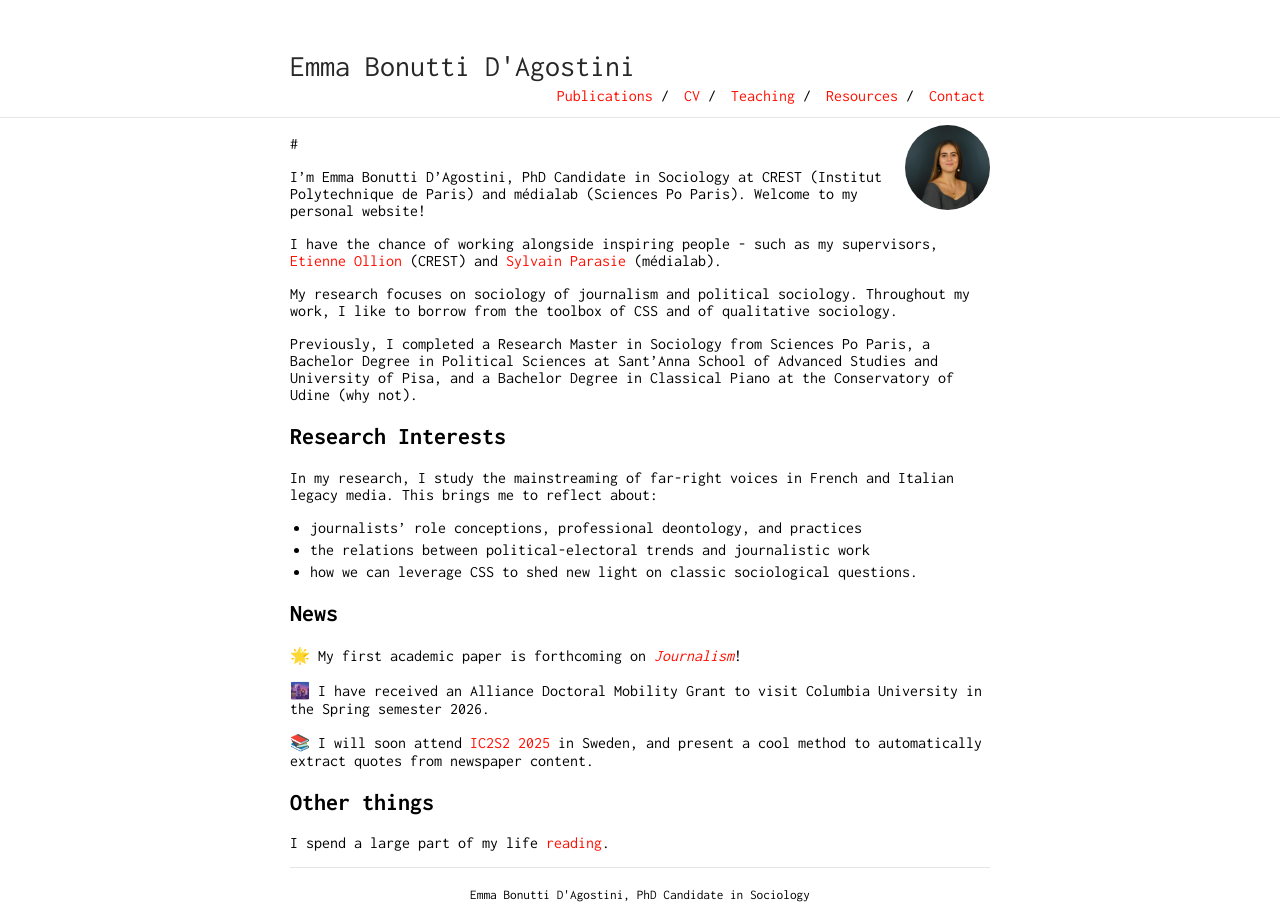
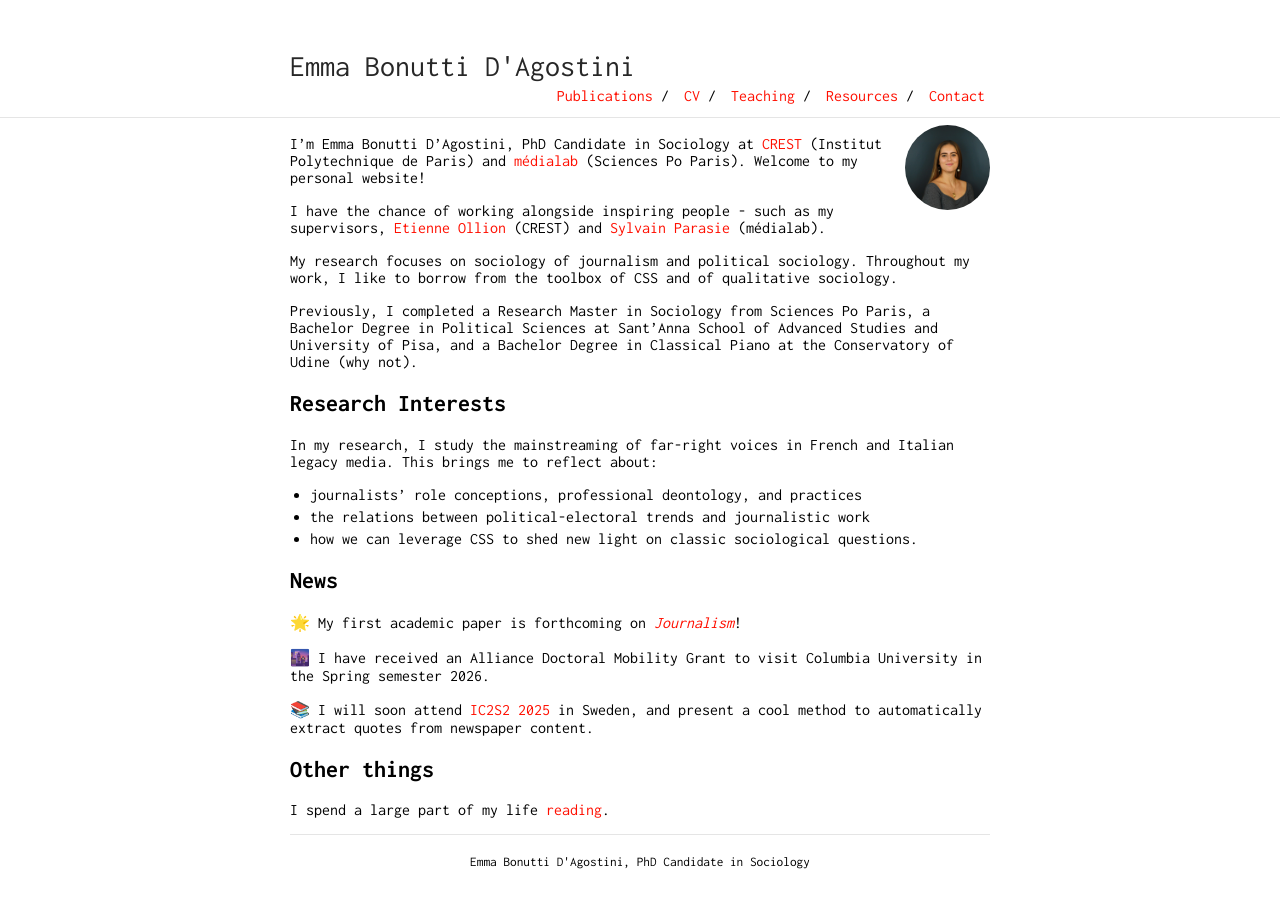
Before and after one commit to emmabonuttidagostini/emmabonuttidagostini.github.io, a Jekyll site: the page built from index.md, in a window 1280 px wide. Built offline with Jekyll 4.4.1, drawn with Linux system fonts in a browser that asks for light colours.

Commit message:
Update index.md

```diff
--- a/index.md
+++ b/index.md
@@ -3,9 +3,9 @@ layout: default
 title: Emma Bonutti D'Agostini
 ---
 
-#<img class="profile-picture" src="BONUTTI_Emma.jpg">
+<img class="profile-picture" src="BONUTTI_Emma.jpg">
 
-I'm Emma Bonutti D'Agostini, PhD Candidate in Sociology at CREST (Institut Polytechnique de Paris) and médialab (Sciences Po Paris). Welcome to my personal website!
+I'm Emma Bonutti D'Agostini, PhD Candidate in Sociology at [CREST](https://crest.science) (Institut Polytechnique de Paris) and [médialab](https://medialab.sciencespo.fr) (Sciences Po Paris). Welcome to my personal website!
 
 I have the chance of working alongside inspiring people - such as my supervisors, [Etienne Ollion](https://ollion.cnrs.fr) (CREST) and [Sylvain Parasie](https://sylvainparasie.org) (médialab).
 
```
